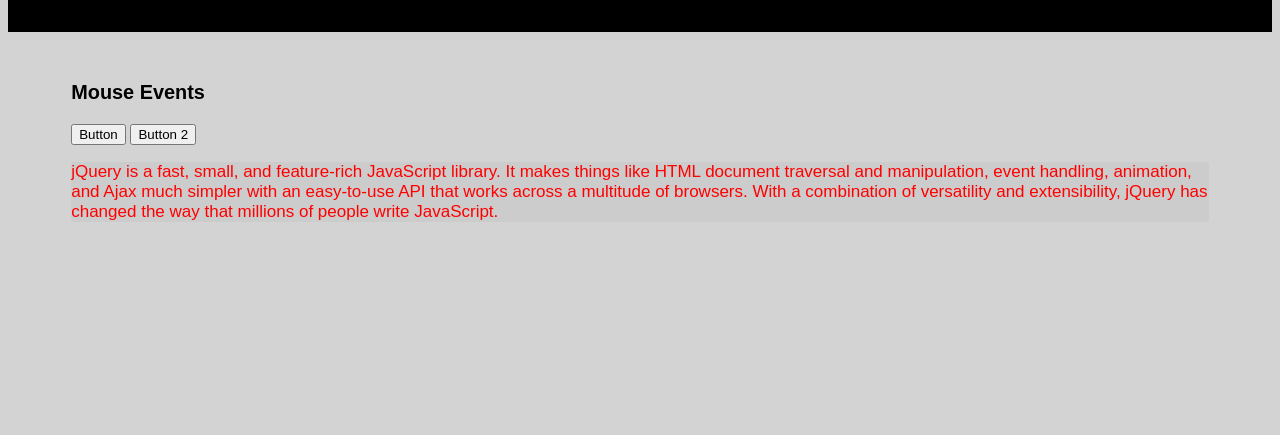
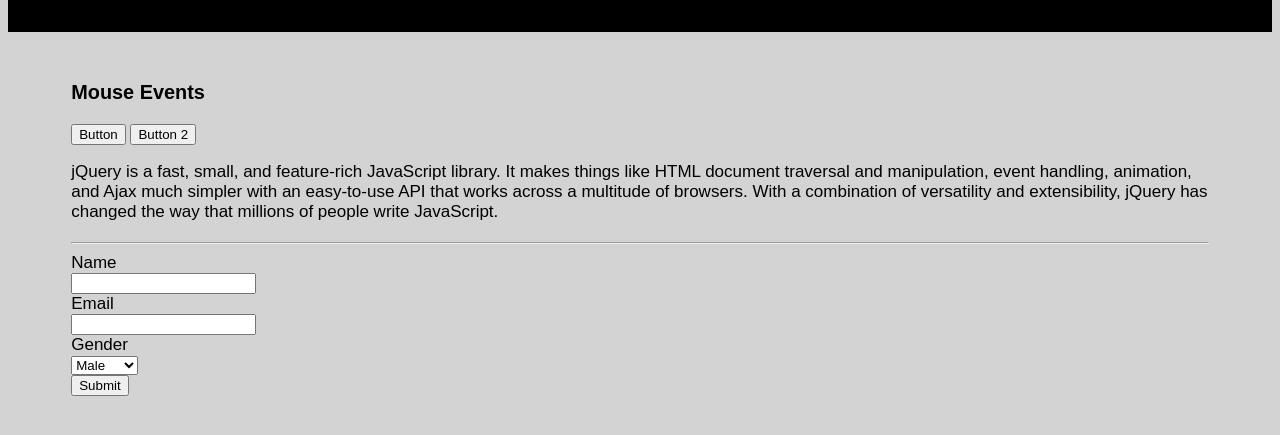
Before and after one commit to jaclynnburch/jQuery-Events, a plain HTML site: page index.html in a window 1280 px wide. Shown: the part 111-546 px from the top of the page. Drawn offline with nearby package versions, Linux system fonts and the light colour scheme.

Commit message:
played with $ jquery functions

```diff
--- a/index.html
+++ b/index.html
@@ -1,8 +1,8 @@
 <!DOCTYPE html>
 <html lang="en">
   <head>
-    <meta charset="UTF-8">
-    <meta name="viewport" content="width=device-width, initial-scale=1.0">
+    <meta charset="UTF-8" />
+    <meta name="viewport" content="width=device-width, initial-scale=1.0" />
     <title>jQuery Crash Course | Events</title>
     <script src="https://code.jquery.com/jquery-3.7.1.min.js"></script>
     <style>
@@ -39,18 +39,55 @@
       <h3>Mouse Events</h3>
       <button id="btn1">Button</button>
       <button id="btn2">Button 2</button>
-<p class="para1">jQuery is a fast, small, and feature-rich JavaScript library. It makes things like HTML document traversal and manipulation, event handling, animation, and Ajax much simpler with an easy-to-use API that works across a multitude of browsers. With a combination of versatility and extensibility, jQuery has changed the way that millions of people write JavaScript.</p>
+      <p class="para1">
+        jQuery is a fast, small, and feature-rich JavaScript library. It makes
+        things like HTML document traversal and manipulation, event handling,
+        animation, and Ajax much simpler with an easy-to-use API that works
+        across a multitude of browsers. With a combination of versatility and
+        extensibility, jQuery has changed the way that millions of people write
+        JavaScript.
+      </p>
+
+      <hr />
+      <form id="form">
+        <label>Name</label>
+        <br />
+        <input type="text" id="name" name="name" />
+        <br />
+        <label>Email</label>
+        <br />
+        <input type="emal" id="email" name="email" />
+        <br />
+        <label>Gender</label>
+        <br />
+        <select id="gender" name="gender">
+          <option value="male">Male</option>
+          <option value="female">Female</option>
+        </select>
+        <br />
+        <input type="submit" value="Submit" />
+      </form>
     </div>
     <script>
-
-       $('#btn1').click(function(){
-            $('.para1').toggle();
+      $("#btn1").click(function () {
+        $(".para1").toggle();
       });
 
-        $('#btn2').hover(function(){
-            $('.para1').toggle();
+      //     $('#btn2').hover(function(){
+      //         $('.para1').toggle();
+      //     });
+      //    $('p.para1').css({color:'red',background: '#ccc'});
+
+      $("#btn2").click(function (e) {
+        console.log(e.currentTarget.id);
       });
-       $('p.para1').css({color:'red',background: '#ccc'});
+      $('input').keyup(function(e){
+        console.log(e.target.value);
+      });
+      $('#form').submit(function(e) {
+        e.preventDefault();
+        console.log('submitted');
+      });
     </script>
   </body>
 </html>
```
Lines whose indentation alone changed are shown as unchanged.
